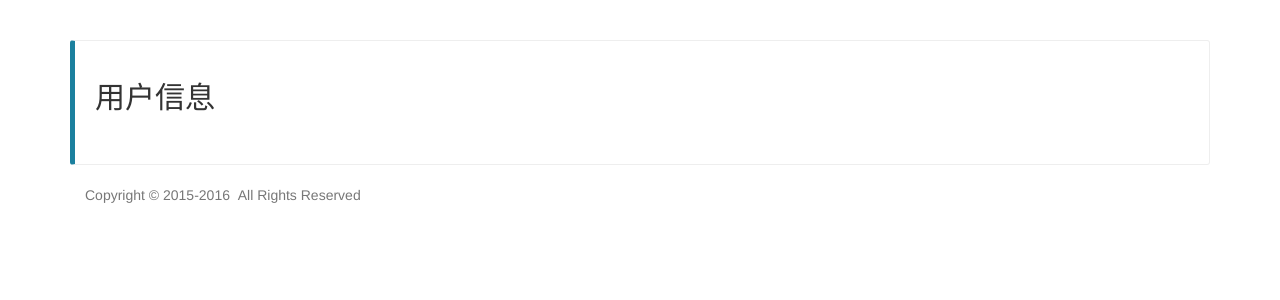
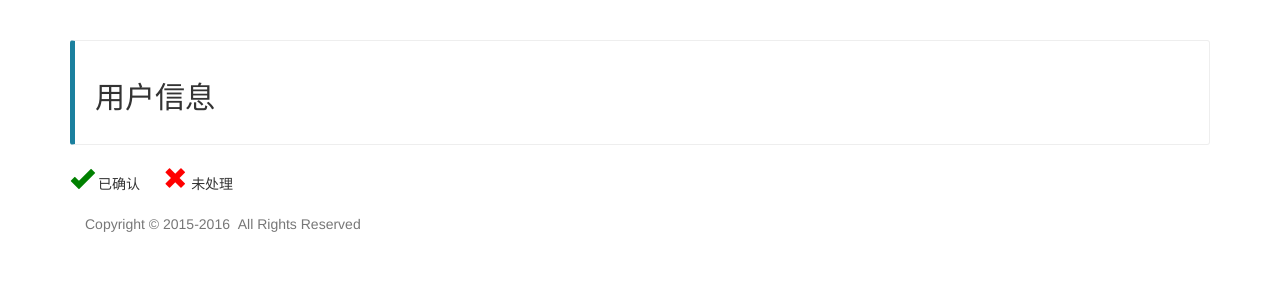
Before and after one commit to 5thgfka/Typos, a Django app: template typos/typos/templates/user.html in a window 1280 px wide. Shown: the part 51-351 px from the top of the page. Run offline with Django 3.2, Linux system fonts and the light colour scheme; the template is opened without the code that fills it, so the values that code supplies are empty; parts of the project's set-up code (start-up, migrations or seed data) failed here and were passed over; some libraries are stand-ins or nearby versions.

Commit message:
用户页面样式修改。
修改bug

```diff
--- a/typos/typos/templates/user.html
+++ b/typos/typos/templates/user.html
@@ -17,8 +17,16 @@
 {% block main %}
 <div class="bs-callout bs-callout-info" id="callout-type-b-i-elems">
   <h2>用户信息</h2>
-  <table class="table">
+</div>
+<span>
+  <span class="glyphicon glyphicon-ok" aria-hidden="true" style="font-size: 24px;color:green;"></span>
+  <span class="glyphicon-class">已确认</span>
+&nbsp;&nbsp;&nbsp;&nbsp;
+  <span class="glyphicon glyphicon-remove" aria-hidden="true" style="font-size: 24px;color:red;"></span>
+  <span class="glyphicon-class">未处理</span>
+</span>
 
-  </table>
-</div>
+<table class="table">
+
+</table>
 {% endblock %}
```
